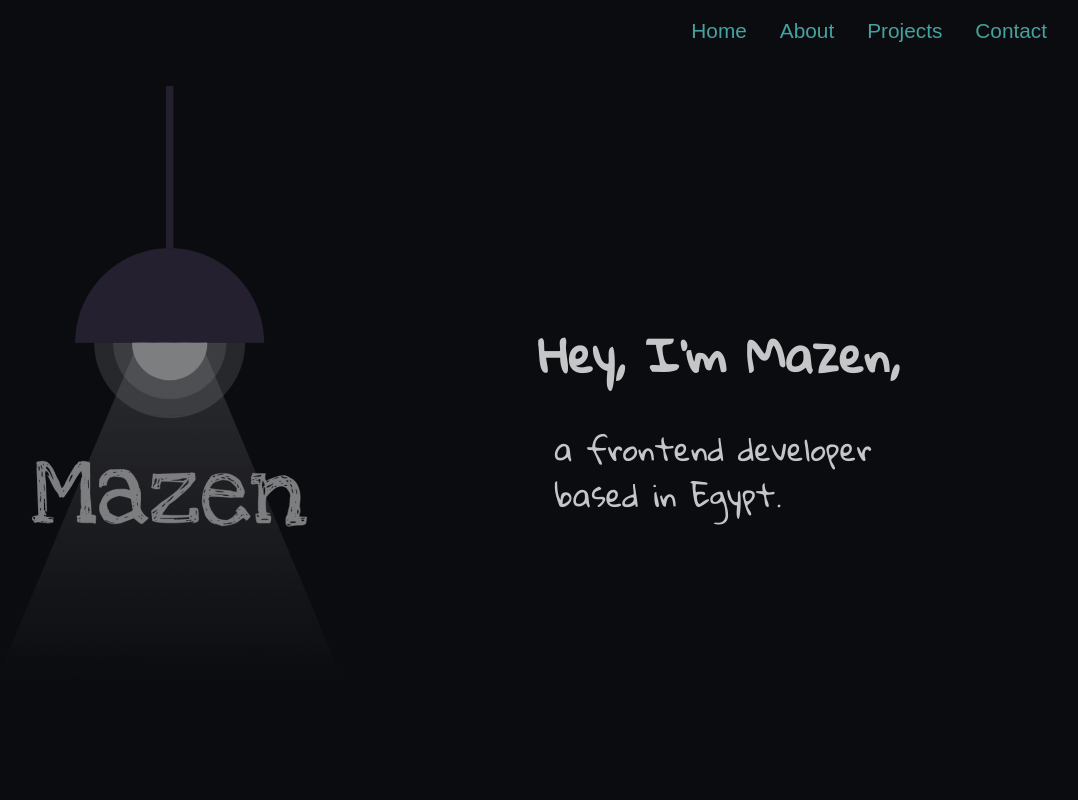
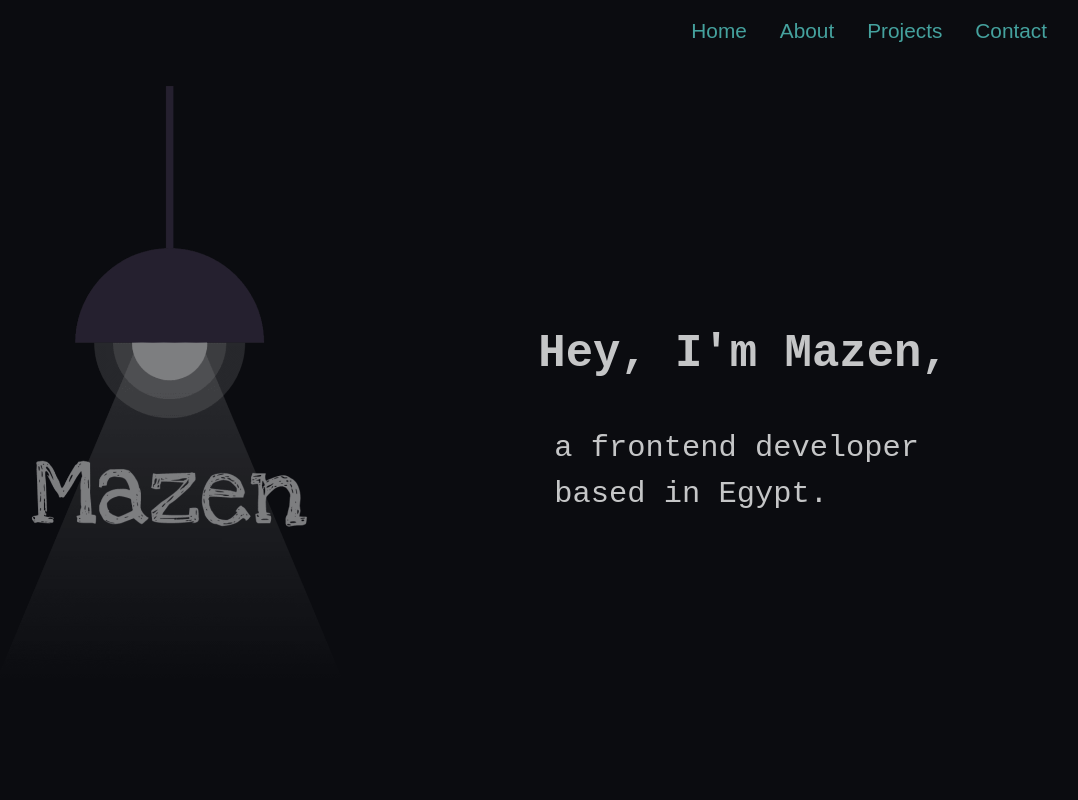
Before and after one commit to Maysn/portfolio, a React (Create React App) app: page / in a window 1280 px wide. Shown: the top 800 px of the page, without its empty margins (196-1274 px from the left). Built offline with nearby package versions, Linux system fonts and the light colour scheme.

Commit message:
update home introduction font

```diff
--- a/src/styles/_home.scss
+++ b/src/styles/_home.scss
@@ -69,7 +69,8 @@
 
     &__introduction {
         //for all view ports
-        font-family: 'Gloria Hallelujah', cursive;
+        // font-family: 'Gloria Hallelujah', cursive;
+        font-family: monospace, sans-serif;
         // color: $pink;
 
         //mobile design
```
